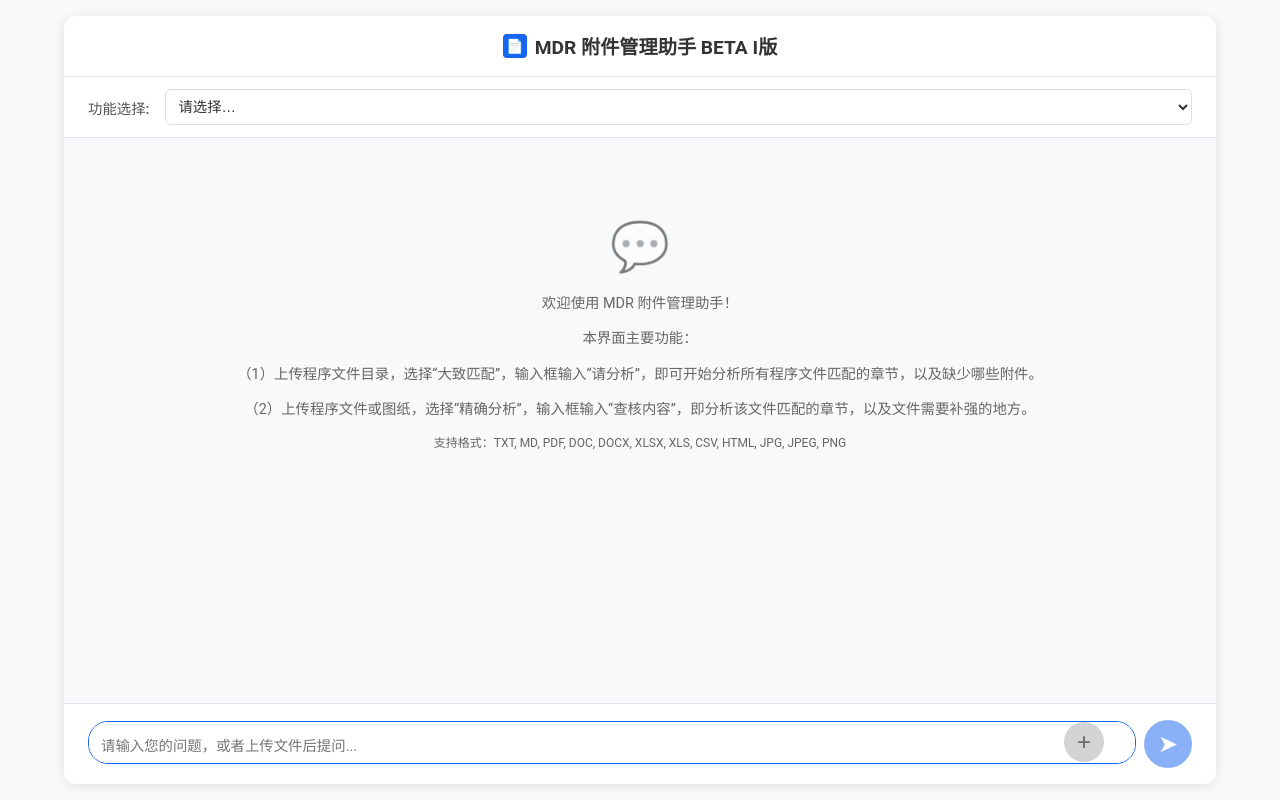
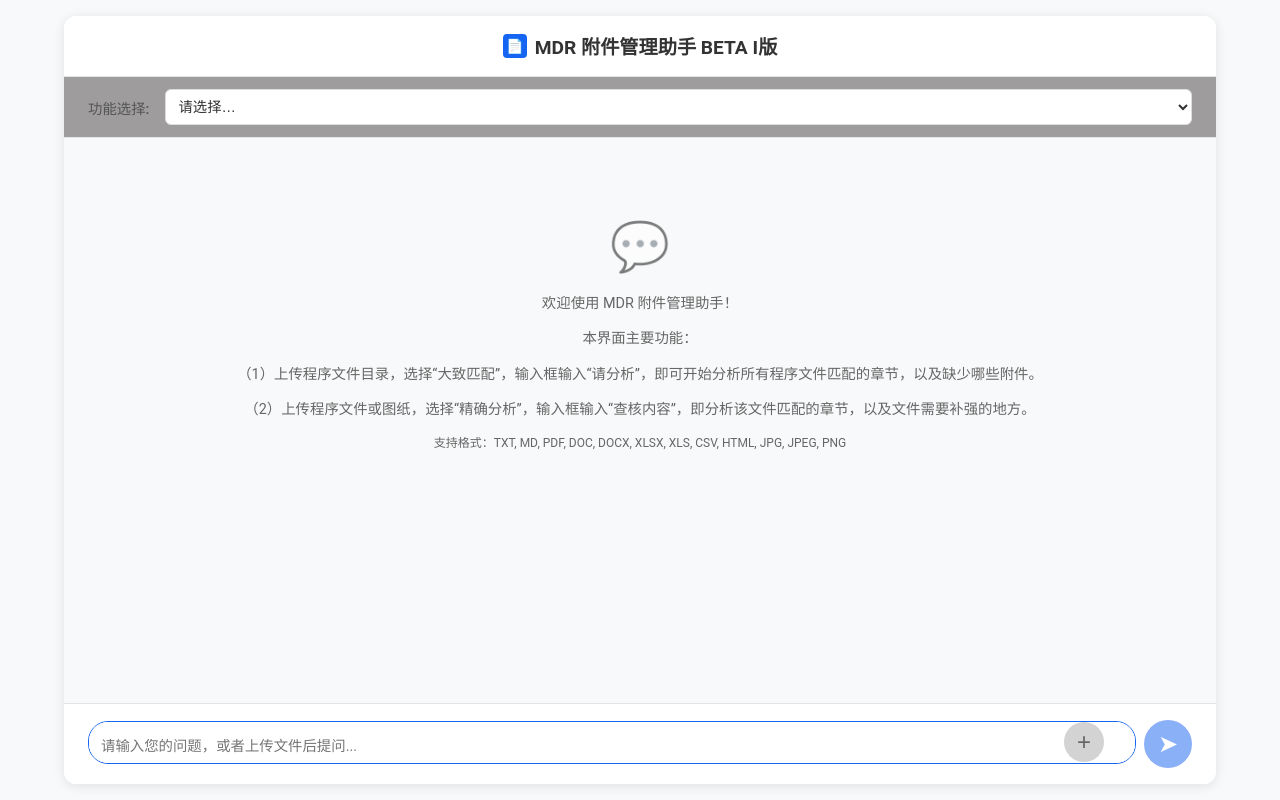
Before and after one commit to tonywei49/mdr_annex, a plain HTML site: page index.html in a window 1280 px wide. Drawn offline with Linux system fonts and the light colour scheme.

Commit message:
index.html

```diff
--- a/index.html
+++ b/index.html
@@ -111,7 +111,7 @@ body {
 .feature-selector {
   padding: 0.75rem 1.5rem;
   border-bottom: 1px solid var(--border);
-  background: #fff;
+  background: #9e9c9c;
   display: flex;
   align-items: center;
 }
```
